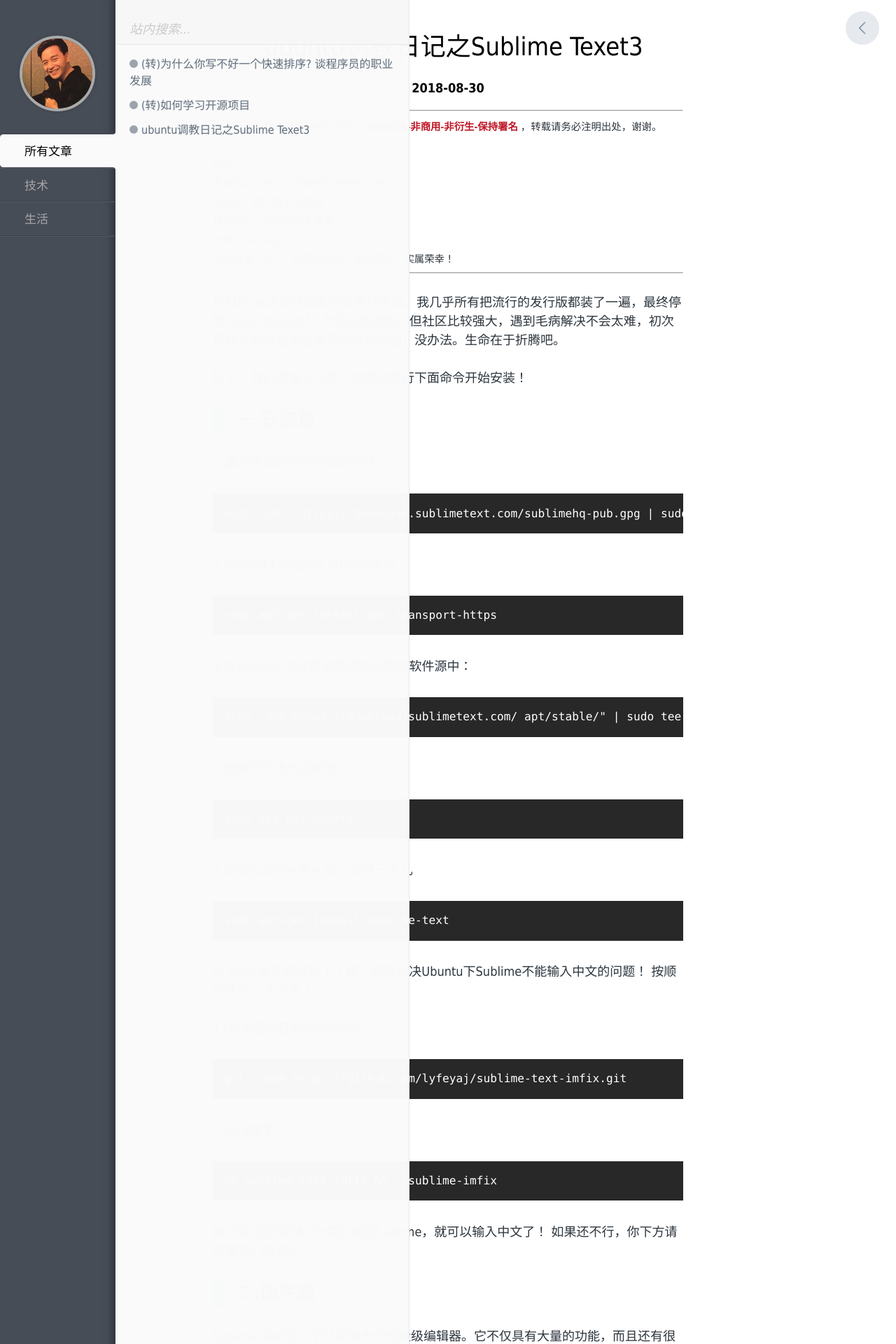
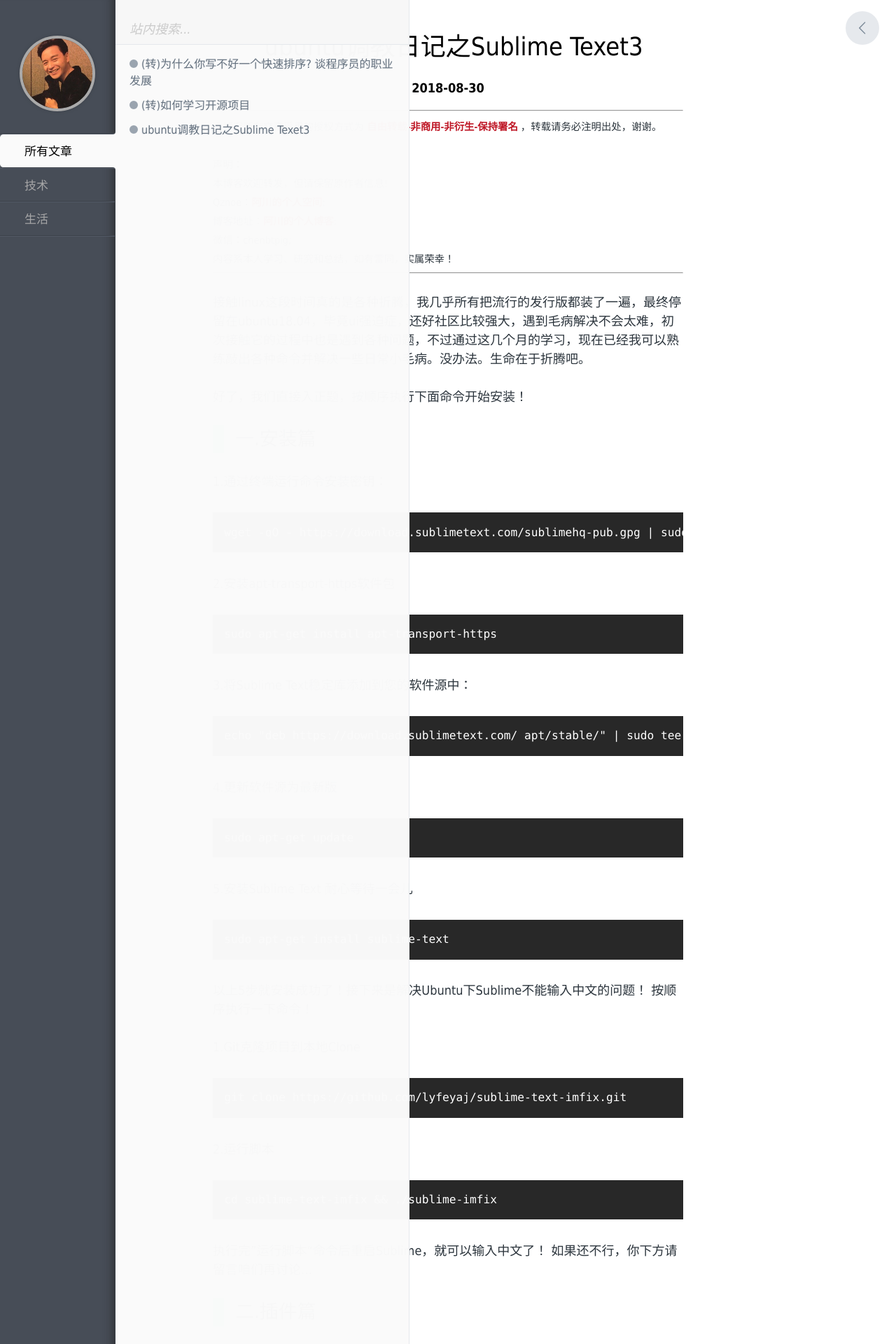
Before and after one commit to achuanya/achuanya.github.io, a Jekyll site: the page built from _posts/技术/2018-08-30-Ubuntu-set-up-sublime.md, in a window 1280 px wide. Shown: the top 1920 px of the page at 70% size. Built offline with Jekyll 4.4.1, drawn with Linux system fonts in a browser that asks for light colours; comment, search, counter and statistics services are not loaded.

Commit message:
Update 2018-08-30-Ubuntu-set-up-sublime.md

```diff
--- a/_posts/技术/2018-08-30-Ubuntu-set-up-sublime.md
+++ b/_posts/技术/2018-08-30-Ubuntu-set-up-sublime.md
@@ -5,7 +5,7 @@
 category: 技术
 ---
 
-接触linux这段时间真的是各种折腾，我几乎所有把流行的发行版都装了一遍，最终停留在ubuntu18.04，毕竟ui强迫症，但社区比较强大，遇到毛病解决不会太难，初次接触它的过程中也是遇到各种问题，没办法。生命在于折腾吧。
+接触linux这段时间真的是各种折腾，我几乎所有把流行的发行版都装了一遍，最终停留在ubuntu18.04，毕竟ui强迫症，还好社区比较强大，遇到毛病解决不会太难，初次接触它的过程中也是遇到各种问题，不过通过这几个月的学习，现在已经我可以熟练敲出各种命令并解决一些日常小毛病。没办法。生命在于折腾吧。
 
 好了，我们直接入正题，按顺序执行下面命令开始安装！
 
```
